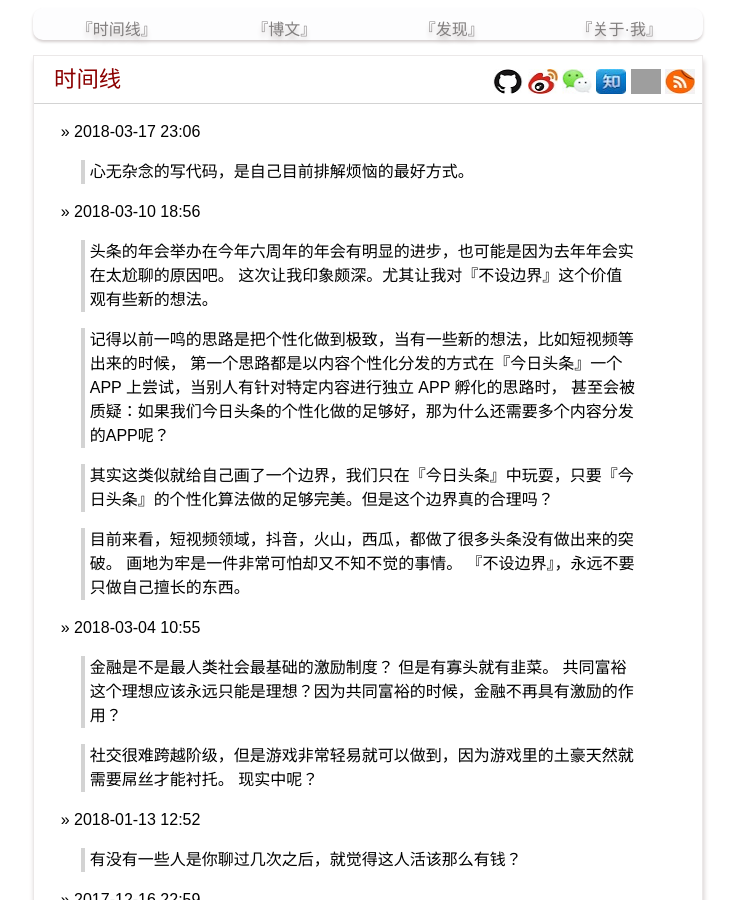
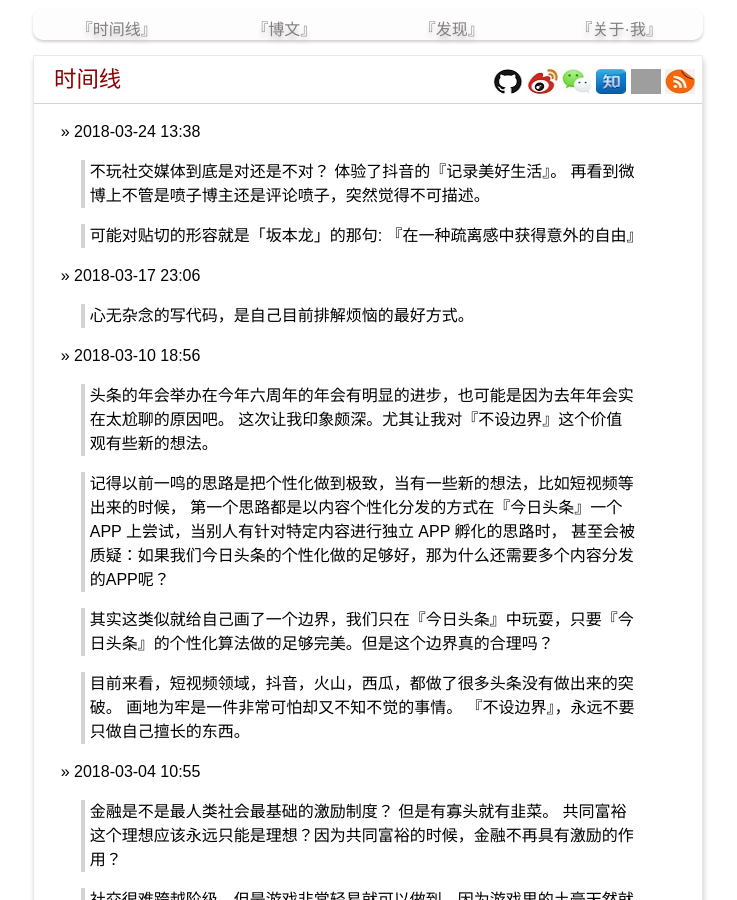
Before and after one commit to yanyiwu/blog, a Jekyll site: the page built from index.md, in a window 1280 px wide and 900 px high. Shown: the whole window, without its empty margins (272-1009 px from the left). Built offline with Jekyll 4.4.1, drawn with Linux system fonts in a browser that asks for light colours; Markdown is read by kramdown in place of the engine named in the settings; comment, search, counter and statistics services are not loaded; grey boxes are pictures that could not be loaded.

Commit message:
[moment] update

```diff
--- a/index.md
+++ b/index.md
@@ -2,6 +2,15 @@
 layout: post_without_date
 title: 时间线
 ---
+
+&raquo; 2018-03-24 13:38
+
+> 不玩社交媒体到底是对还是不对？
+> 体验了抖音的『记录美好生活』。
+> 再看到微博上不管是喷子博主还是评论喷子，突然觉得不可描述。
+
+> 可能对贴切的形容就是「坂本龙」的那句:
+> 『在一种疏离感中获得意外的自由』
 
 &raquo; 2018-03-17 23:06
 
```
